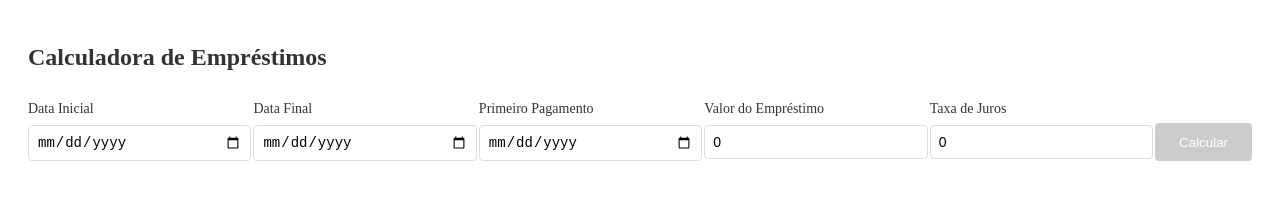
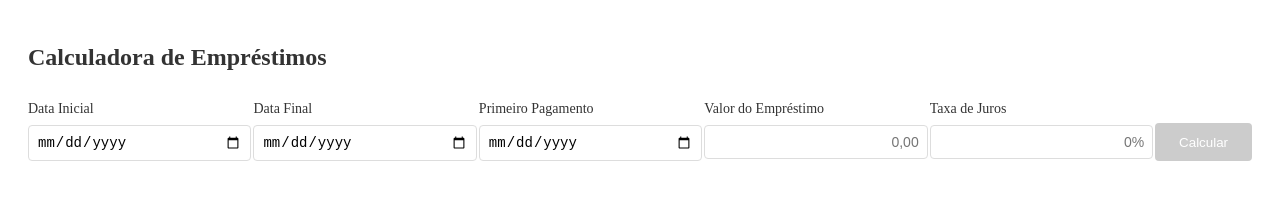
Before and after one commit to Criscomph/calculadora, an Angular app in the folder calculadora/: page / in a window 1280 px wide. Shown: the top 200 px of the page. Built offline with nearby package versions, Linux system fonts and the light colour scheme.

Commit message:
embelezar

```diff
--- a/calculadora/src/app/calculadora/calculadora.component.html
+++ b/calculadora/src/app/calculadora/calculadora.component.html
@@ -19,12 +19,24 @@
 
     <div class="input-field">
       <label>Valor do Empréstimo</label>
-      <input type="number" [(ngModel)]="valorEmprestimo" name="valorEmprestimo" placeholder="0.00" min="0" step="0.01" (ngModelChange)="onInputChange()" required>
+      <input
+        type="text"
+        [ngModel]="valorEmprestimoFormatado"
+        (ngModelChange)="formatarValorEmprestimo($event)"
+        name="valorEmprestimo"
+        placeholder="0,00"
+        required>
     </div>
 
     <div class="input-field">
       <label>Taxa de Juros</label>
-      <input type="number" [(ngModel)]="taxaJuros" name="taxaJuros" placeholder="0.00" min="0" step="0.01" (ngModelChange)="onInputChange()" required>
+      <input
+        type="text"
+        [ngModel]="taxaJurosFormatada"
+        (ngModelChange)="formatarTaxaJuros($event)"
+        name="taxaJuros"
+        placeholder="0%"
+        required>
     </div>
 
     <button class="calculate-btn" [disabled]="!formValido" (click)="calcular()">Calcular</button>
@@ -58,7 +70,7 @@
           <td class="date-cell">{{resultado.dataCompetencia | date:'dd/MM/yyyy'}}</td>
           <td>{{resultado.valorEmprestimo | number:'1.2-2'}}</td>
           <td>{{resultado.saldoDevedor | number:'1.2-2'}}</td>
-          <td>{{resultado.consolidada}}</td>
+          <td>{{resultado.consolidada | number:'1.2-2'}}</td>
           <td>{{resultado.total | number:'1.2-2'}}</td>
           <td>{{resultado.amortizacao | number:'1.2-2'}}</td>
           <td>{{resultado.saldo | number:'1.2-2'}}</td>
--- a/calculadora/src/app/calculadora/calculadora.component.scss
+++ b/calculadora/src/app/calculadora/calculadora.component.scss
@@ -30,6 +30,15 @@
       border: 1px solid #ddd;
       border-radius: 4px;
       font-size: 14px;
+      text-align: right;
+
+      &[type="date"] {
+        text-align: left;
+      }
+
+      &::placeholder {
+        text-align: right;
+      }
     }
   }
 
--- a/calculadora/src/app/calculadora/calculadora.component.ts
+++ b/calculadora/src/app/calculadora/calculadora.component.ts
@@ -18,7 +18,9 @@ export class CalculadoraComponent {
   dataFinal: string = '';
   primeiroPagamento: string = '';
   valorEmprestimo: number = 0;
+  valorEmprestimoFormatado: string = '';
   taxaJuros: number = 0;
+  taxaJurosFormatada: string = '';
   resultados: InstallmentDTO[] = [];
   formValido: boolean = false;
 
@@ -27,9 +29,48 @@ export class CalculadoraComponent {
     private cdr: ChangeDetectorRef
   ) {}
 
+  formatarValorEmprestimo(valor: string) {
+    // Remove todos os caracteres não numéricos exceto vírgula
+    let numero = valor.replace(/[^\d,]/g, '').replace(',', '.');
+
+    // Converte para número
+    let valorNumerico = Number(numero);
+
+    // Atualiza o valor numérico
+    this.valorEmprestimo = valorNumerico;
+
+    // Formata o valor para exibição
+    this.valorEmprestimoFormatado = valorNumerico.toLocaleString('pt-BR', {
+      style: 'decimal',
+      minimumFractionDigits: 2,
+      maximumFractionDigits: 2
+    });
+
+    this.onInputChange();
+  }
+
+  formatarTaxaJuros(valor: string) {
+    // Remove o símbolo de % e outros caracteres não numéricos exceto vírgula
+    let numero = valor.replace(/[^\d,]/g, '').replace(',', '.');
+
+    // Converte para número
+    this.taxaJuros = Number(numero);
+
+    // Formata para exibição
+    this.taxaJurosFormatada = numero + '%';
+
+    this.onInputChange();
+  }
+
   validarFormulario(): boolean {
-    if (!this.dataInicial || !this.dataFinal || !this.primeiroPagamento ||
-        !this.valorEmprestimo || !this.taxaJuros) {
+    // Verifica se todos os campos estão preenchidos
+    if (!this.dataInicial || !this.dataFinal || !this.primeiroPagamento) {
+      return false;
+    }
+
+    // Verifica se os valores numéricos são válidos e maiores que zero
+    if (isNaN(this.valorEmprestimo) || this.valorEmprestimo <= 0 ||
+        isNaN(this.taxaJuros) || this.taxaJuros <= 0) {
       return false;
     }
 
@@ -37,15 +78,13 @@ export class CalculadoraComponent {
     const dFinal = new Date(this.dataFinal);
     const dPrimeiroPagamento = new Date(this.primeiroPagamento);
 
-    if (dFinal <= dInicial) {
+    // Verifica se as datas são válidas
+    if (isNaN(dInicial.getTime()) || isNaN(dFinal.getTime()) || isNaN(dPrimeiroPagamento.getTime())) {
       return false;
     }
 
-    if (dPrimeiroPagamento <= dInicial || dPrimeiroPagamento >= dFinal) {
-      return false;
-    }
-
-    if (this.valorEmprestimo <= 0 || this.taxaJuros <= 0) {
+    // Verifica a lógica das datas
+    if (dFinal <= dInicial || dPrimeiroPagamento <= dInicial || dPrimeiroPagamento >= dFinal) {
       return false;
     }
 
@@ -54,6 +93,7 @@ export class CalculadoraComponent {
 
   onInputChange(): void {
     this.formValido = this.validarFormulario();
+    this.cdr.detectChanges(); // Força a atualização da view
   }
 
   calcular(): void {
@@ -72,12 +112,11 @@ export class CalculadoraComponent {
     this.loanCalculatorService.calculateLoan(calculationData)
       .subscribe({
         next: (response) => {
-          this.resultados = [...response]; // Cria uma nova referência do array
-          this.cdr.detectChanges(); // Força a detecção de mudanças
+          this.resultados = [...response];
+          this.cdr.detectChanges();
         },
         error: (error) => {
           console.error('Erro ao calcular empréstimo:', error);
-          // Aqui você pode adicionar uma lógica para mostrar mensagem de erro para o usuário
         }
       });
   }
```
